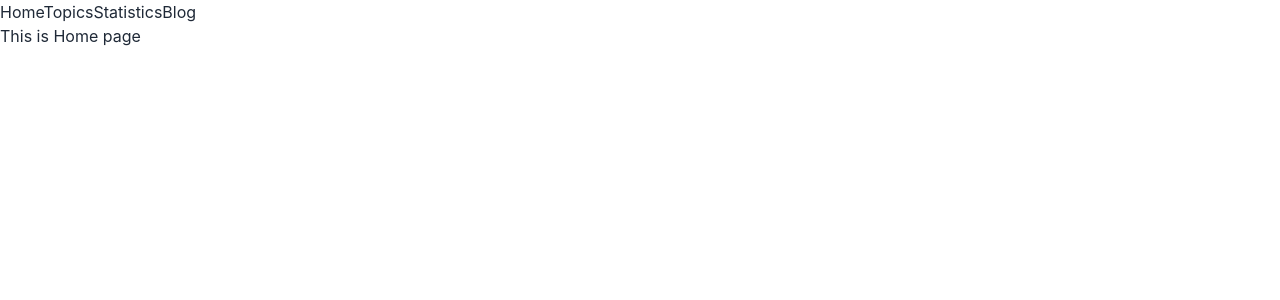
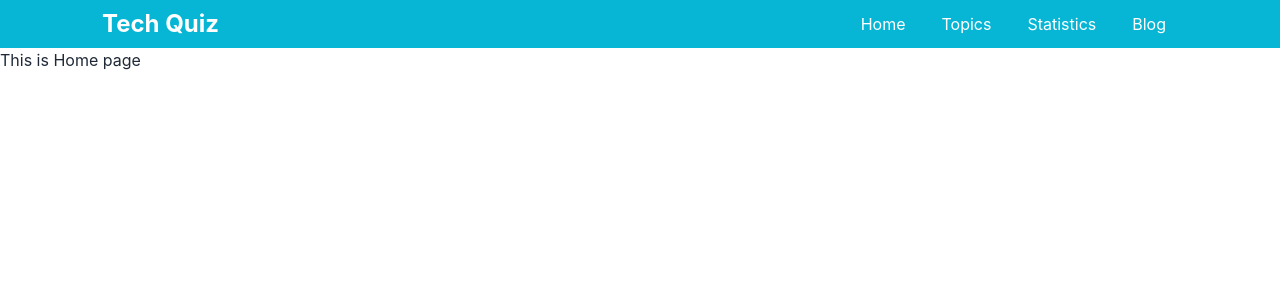
Before and after one commit to Suman-Chandra-Barman/tech-quiz, a React (Create React App) app: page / in a window 1280 px wide. Shown: the top 300 px of the page. Built offline with nearby package versions, Linux system fonts and the light colour scheme.

Commit message:
navigation part daone

```diff
--- a/src/components/Header.jsx
+++ b/src/components/Header.jsx
@@ -2,13 +2,44 @@ import React from "react";
 import { NavLink } from "react-router-dom";
 
 const Header = () => {
+  const activeLink = "bg-red-500 px-3 py-1 rounded";
+  const normalLink = "px-3 py-1";
   return (
-    <nav>
-      <NavLink to="/home">Home</NavLink>
-      <NavLink to="/topics">Topics</NavLink>
-      <NavLink to="/statistics">Statistics</NavLink>
-      <NavLink to="/blog">Blog</NavLink>
-    </nav>
+    <div className=" bg-cyan-500 text-white">
+      <nav className="flex justify-between items-center max-w-[1100px] mx-auto px-3 py-2">
+        <div>
+          <NavLink to="/home" className="text-2xl font-bold">
+            Tech Quiz
+          </NavLink>
+        </div>
+        <div className="flex justify-between items-center gap-3">
+          <NavLink
+            to="/home"
+            className={({ isActive }) => (isActive ? activeLink : normalLink)}
+          >
+            Home
+          </NavLink>
+          <NavLink
+            to="/topics"
+            className={({ isActive }) => (isActive ? activeLink : normalLink)}
+          >
+            Topics
+          </NavLink>
+          <NavLink
+            to="/statistics"
+            className={({ isActive }) => (isActive ? activeLink : normalLink)}
+          >
+            Statistics
+          </NavLink>
+          <NavLink
+            to="/blog"
+            className={({ isActive }) => (isActive ? activeLink : normalLink)}
+          >
+            Blog
+          </NavLink>
+        </div>
+      </nav>
+    </div>
   );
 };
 
--- a/src/utilities/routes.js
+++ b/src/utilities/routes.js
@@ -4,6 +4,7 @@ import ErrorPage from "../components/ErrorPage";
 import Home from "../components/Home";
 import Root from "../components/Root";
 import Statistics from "../components/Statistics";
+import Topics from "../components/Topics";
 
 export const router = createBrowserRouter([
   {
@@ -20,6 +21,10 @@ export const router = createBrowserRouter([
         element: <Home />,
       },
       {
+        path: "/topics",
+        element: <Topics />,
+      },
+      {
         path: "/statistics",
         element: <Statistics />,
       },
```
